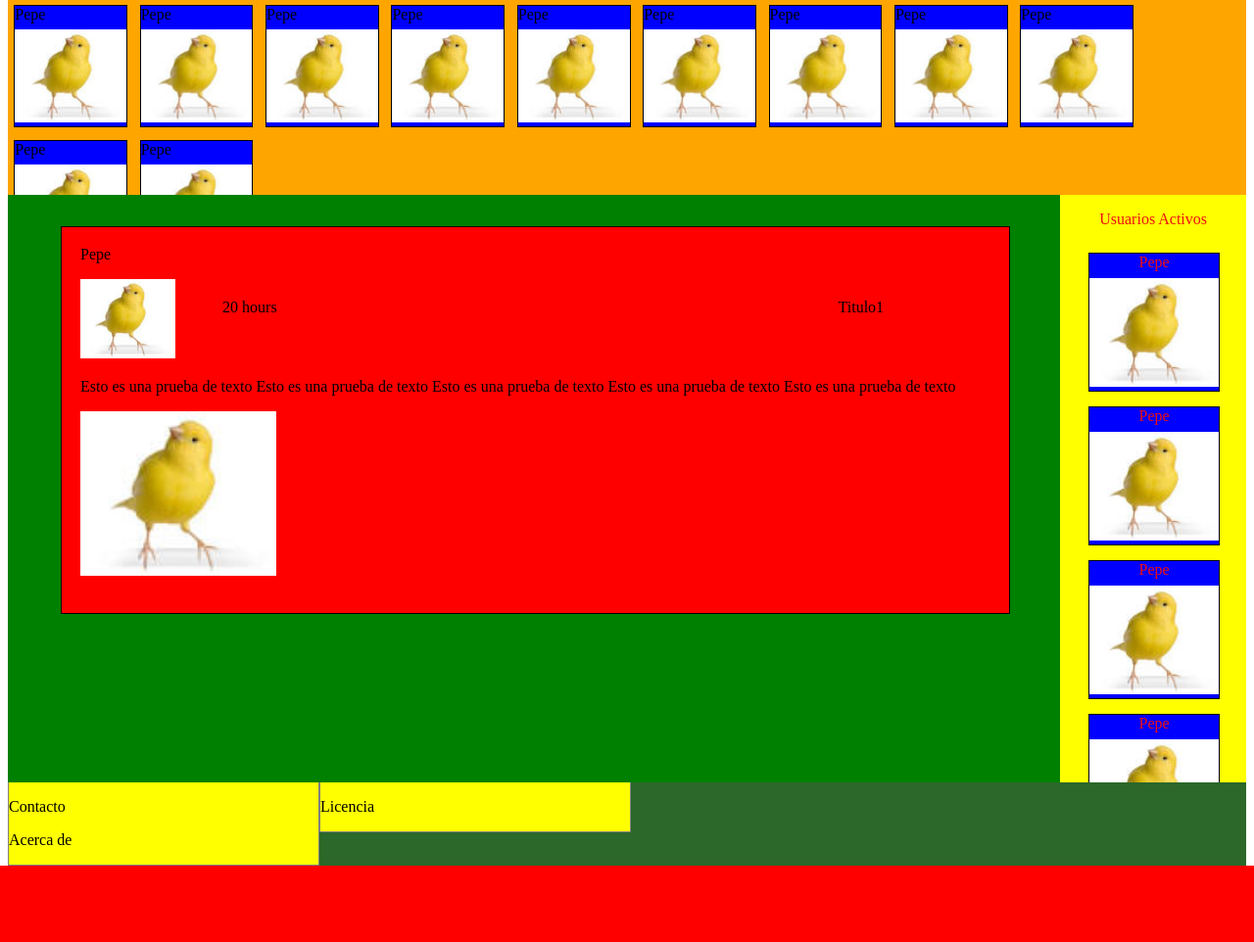
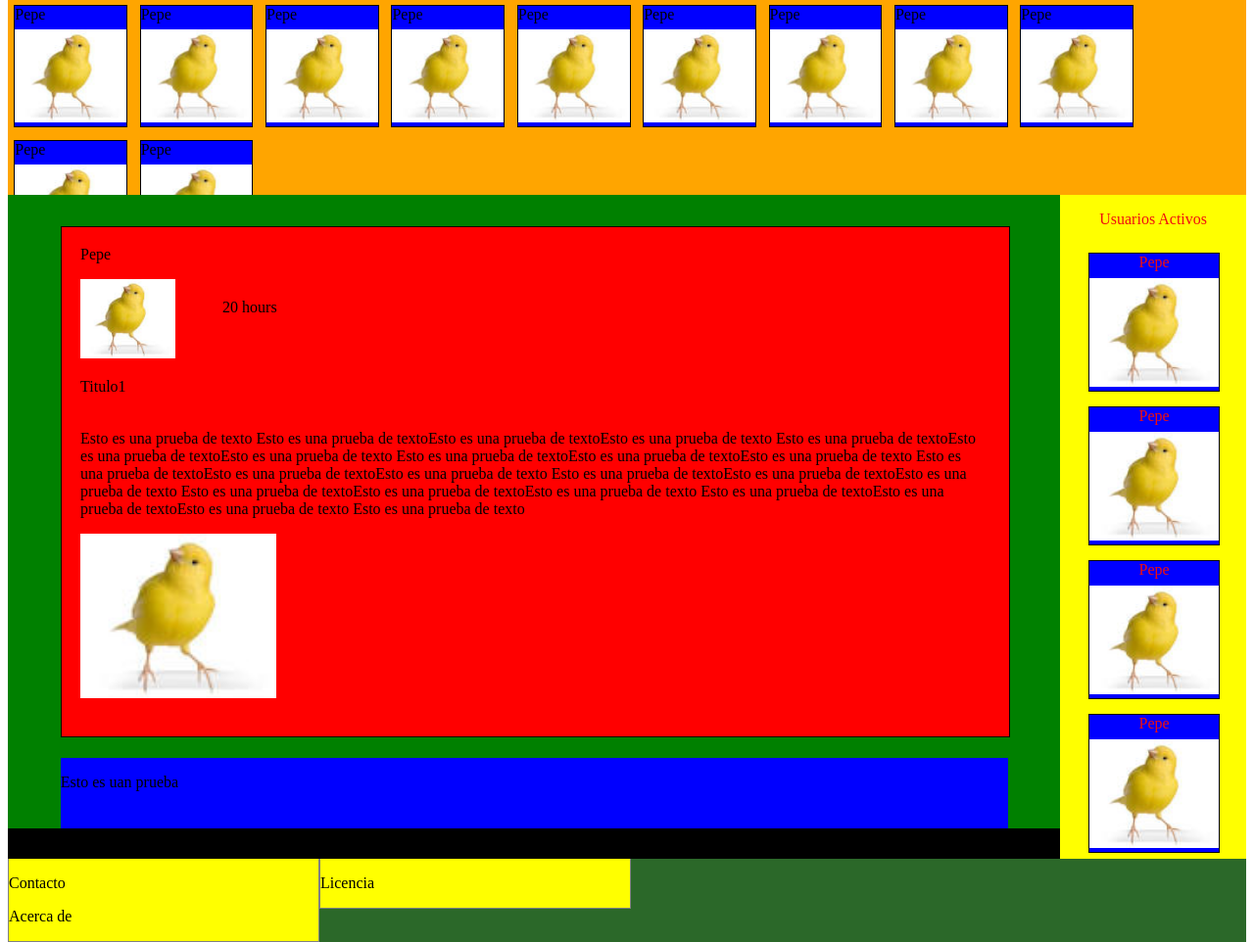
Before and after one commit to Antoniolm/grado_informatica-PW, a PHP site: page /Entrada.html in a window 1280 px wide. Shown: the part 206-1168 px from the top of the page at 98% size. Before the commit the page ends 1090 px from the top, so only its background shows below. Run offline with PHP 8.4, Linux system fonts and the light colour scheme.

Commit message:
More few changes in our site entrada.html

```diff
--- a/Entrada.html
+++ b/Entrada.html
@@ -79,14 +79,19 @@
 				<p class="hourP"> 20 hours</p>
 				<p class="titleEntry"> Titulo1</p>
 				<p class="textEntry" maxlength="3"> Esto es una prueba de texto
-				Esto es una prueba de texto
-				Esto es una prueba de texto
-				Esto es una prueba de texto
+				Esto es una prueba de textoEsto es una prueba de textoEsto es una prueba de texto
+				Esto es una prueba de textoEsto es una prueba de textoEsto es una prueba de texto
+				Esto es una prueba de textoEsto es una prueba de textoEsto es una prueba de texto
+				Esto es una prueba de textoEsto es una prueba de textoEsto es una prueba de texto
+				Esto es una prueba de textoEsto es una prueba de textoEsto es una prueba de texto
+				Esto es una prueba de textoEsto es una prueba de textoEsto es una prueba de texto
+				Esto es una prueba de textoEsto es una prueba de textoEsto es una prueba de texto
 				Esto es una prueba de texto</p>
 				<img class="imageEntry" src="index.jpeg"/>
 			</article>
 			<section id="ComentPanel">
-				<article id="UserComent">
+				<p>Esto es uan prueba</p>
+				<article class="UserComent">
 
 				</article>
 			</section>
--- a/estilo.css
+++ b/estilo.css
@@ -151,7 +151,6 @@ footer{
 	float:left;
 	background-color: green;
 	min-height: 600px;
-	max-height: 600px;
 }
 
 .comentaryArticle{
@@ -200,7 +199,6 @@ footer{
 	overflow-y: scroll;
 	overflow-x: hidden;
 	min-height: 600px;
-	max-height: 600px;
 }
 
 #activateUserPanel article{
@@ -243,15 +241,30 @@ footer{
 	margin-top:2%;
 }
 .titleEntry{
+	width: 100%;
 	float:left;
 }
 
 .textEntry{
-	width: 100%;
+	width: 95%;
 	float:left;
 }
 .imageEntry{
 	min-width: 200px;
 	float:left;
-	padding-bottom: 4%
+	padding-bottom: 4%;
 }
+
+/*
+*
+*Css -> comentaries
+*
+*/
+#ComentPanel{
+	background-color: blue;
+	float:left;
+	width: 90%;
+	margin-top:2%;
+	padding-bottom: 2%;
+	margin-left:5%;
+}
```
